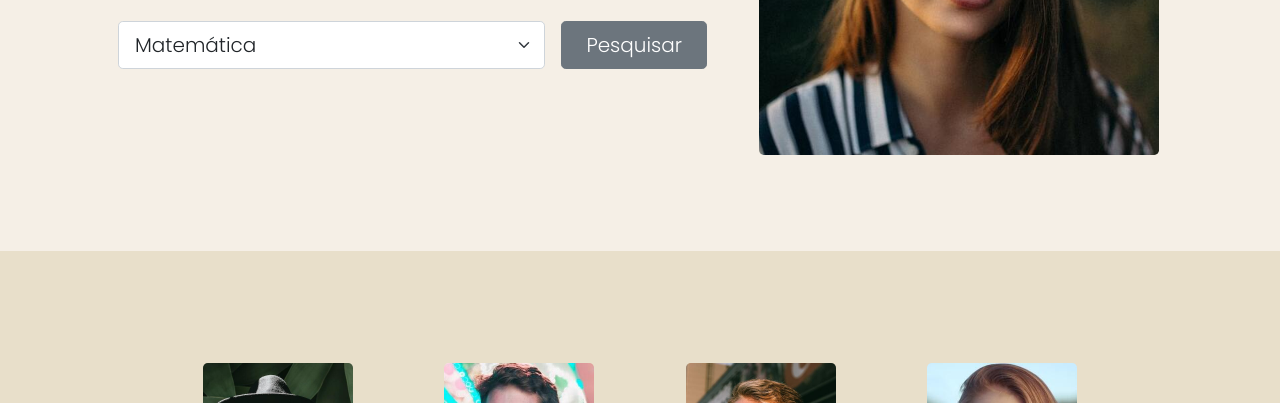
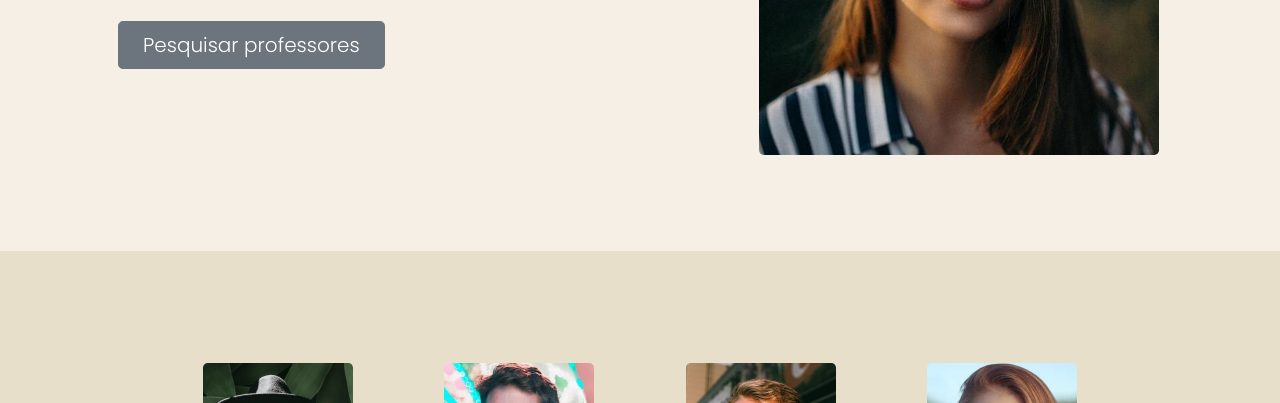
Before and after one commit to TIAW2022/tiaw2022-noite-aulas-particulares, a plain HTML site: page codigo/index.html in a window 1280 px wide. Shown: the part 397-800 px from the top of the page. Drawn offline with nearby package versions, Linux system fonts and the light colour scheme.

Commit message:
Add files via upload

```diff
--- a/codigo/index.html
+++ b/codigo/index.html
@@ -27,6 +27,7 @@
                         <h1 class="display-5 fw-bolder text-white mb-2"> <span>Os melhores professores</span> </h1>
                         <p class="lead fw-normal text-white-50 mb-4"> <span>Lorem ipsum dolor sit amet, consectetur adipiscing elit, sed do eiusmod tempor incididunt ut labore et dolore magna aliqua.</span> </p>
                         <div class="d-grid gap-3 d-sm-flex justify-content-sm-center justify-content-xl-start">
+                          <!--
                           <select class="form-select form-select-lg" aria-label=".form-select-lg example">
                             <option value="1" selected>Matemática</option>
                             <option value="2">Português</option>
@@ -36,7 +37,8 @@
                             <option value="6">Inglês</option>
                             <option value="7">Informática</option>
                           </select>
-                          <a class="btn btn-secondary btn-lg px-4 btn-form-pesquisar" href="busca-professor.html">Pesquisar</a>
+                          -->
+                          <a class="btn btn-secondary btn-lg px-4 btn-form-pesquisar" href="busca-professor.html">Pesquisar professores</a>
                         </div>
 
                     </div>
```
